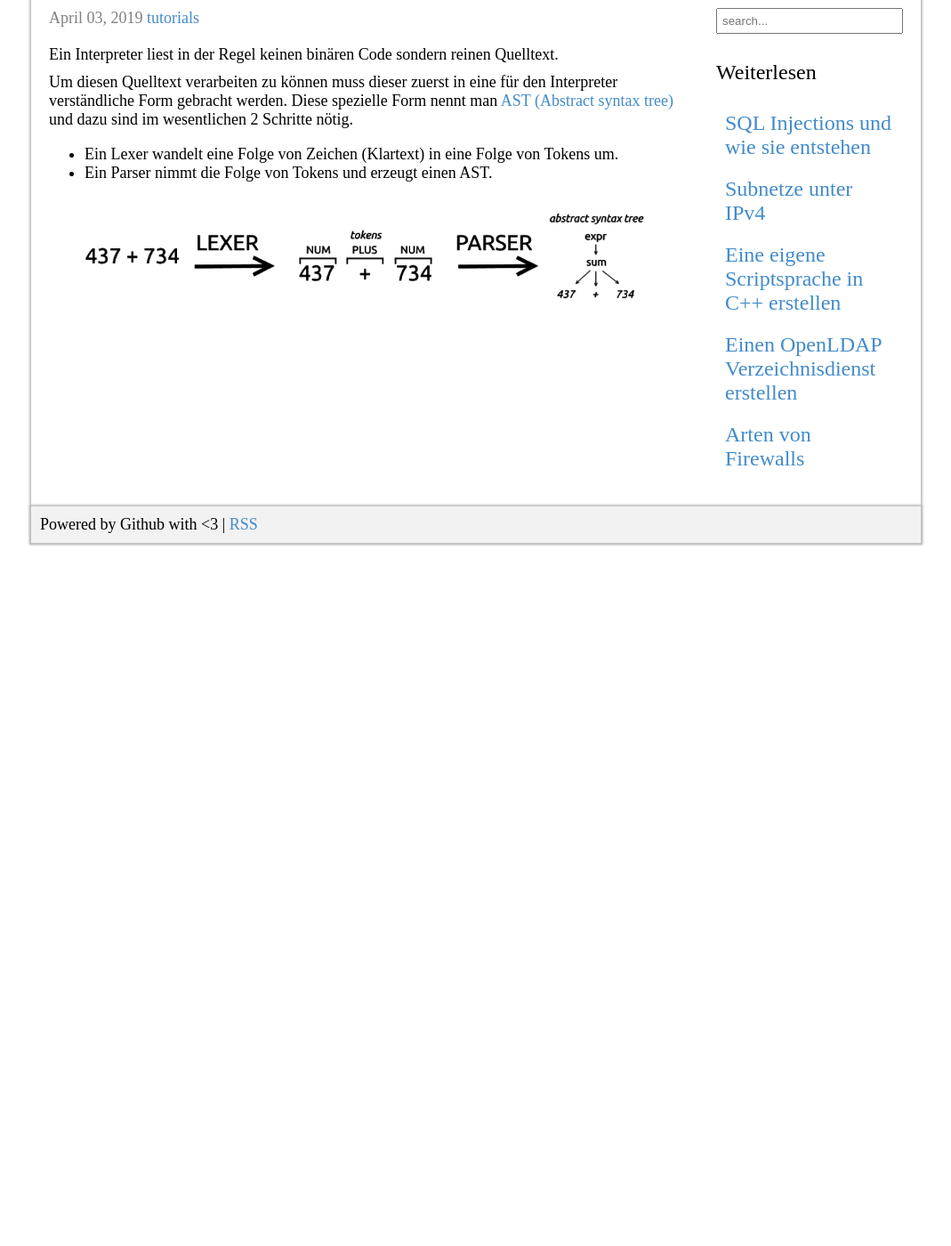
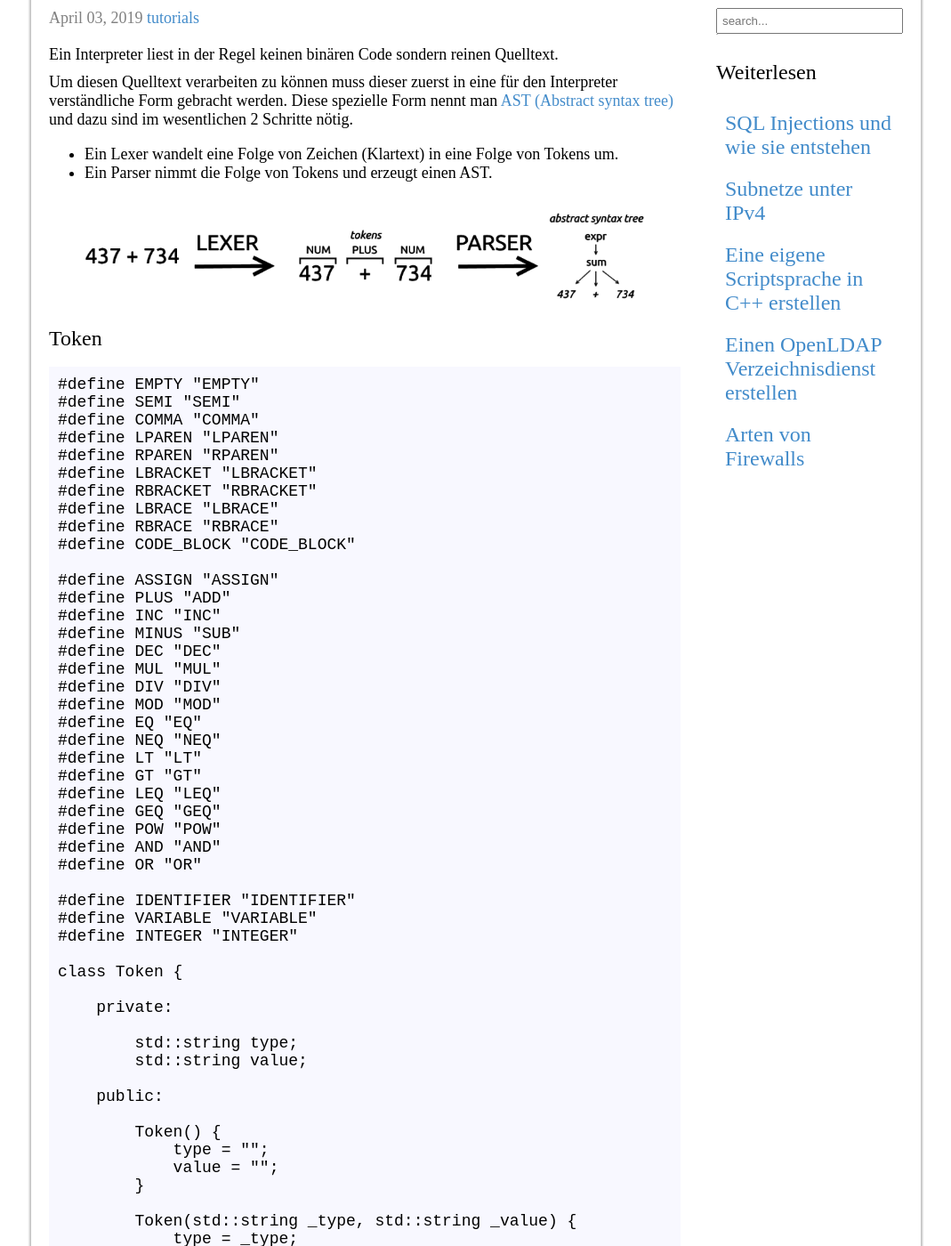
Before and after one commit to zarat/zarat.github.io, a Jekyll site: the page built from _posts/2019-04-03-script-interpreter.markdown, in a window 1280 px wide and 1400 px high, scrolled down 281 px. Shown: the whole window at 89% size, without its empty margins (105-1174 px from the left). Built offline with Jekyll 4.4.1, drawn with Linux system fonts in a browser that asks for light colours; comment, search, counter and statistics services are not loaded; before the commit the page ends 911 px from its top, so only the background shows below that; some of the changed text lies outside the part shown.

Commit message:
Update 2019-04-03-script-interpreter.markdown

````diff
--- a/_posts/2019-04-03-script-interpreter.markdown
+++ b/_posts/2019-04-03-script-interpreter.markdown
@@ -18,3 +18,75 @@
 </ul>
 
 <img src="https://zarat.ml/assets/images/interpreter_chain.png" style="width:100%;">
+
+<h3>Token</h3>
+
+```C++
+#define EMPTY "EMPTY"
+#define SEMI "SEMI"
+#define COMMA "COMMA"
+#define LPAREN "LPAREN"
+#define RPAREN "RPAREN"
+#define LBRACKET "LBRACKET"
+#define RBRACKET "RBRACKET"
+#define LBRACE "LBRACE"
+#define RBRACE "RBRACE"
+#define CODE_BLOCK "CODE_BLOCK"
+
+#define ASSIGN "ASSIGN"
+#define PLUS "ADD"
+#define INC "INC"
+#define MINUS "SUB"
+#define DEC "DEC"
+#define MUL "MUL"
+#define DIV "DIV"
+#define MOD "MOD"
+#define EQ "EQ"
+#define NEQ "NEQ"
+#define LT "LT"
+#define GT "GT"
+#define LEQ "LEQ"
+#define GEQ "GEQ"
+#define POW "POW"
+#define AND "AND"
+#define OR "OR"
+
+#define IDENTIFIER "IDENTIFIER"
+#define VARIABLE "VARIABLE"
+#define INTEGER "INTEGER"
+
+class Token {
+
+    private:
+
+    	std::string type;
+    	std::string value;
+
+    public:
+
+        Token() {
+            type = "";
+            value = "";
+        }
+
+        Token(std::string _type, std::string _value) {
+            type = _type;
+            value = _value;
+        }
+
+        ~Token(){};
+
+    	   std::string _value() {
+            return value;
+        }
+
+    	   std::string _type() {
+            return type;
+        }
+
+        std::string str() {
+            return ("Token("+type+","+value+")");
+        }
+
+};
+```
````
